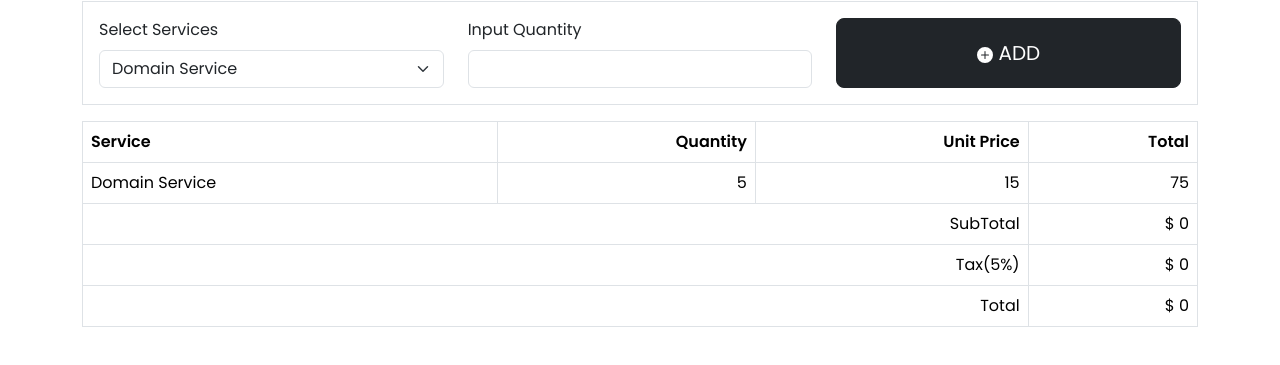
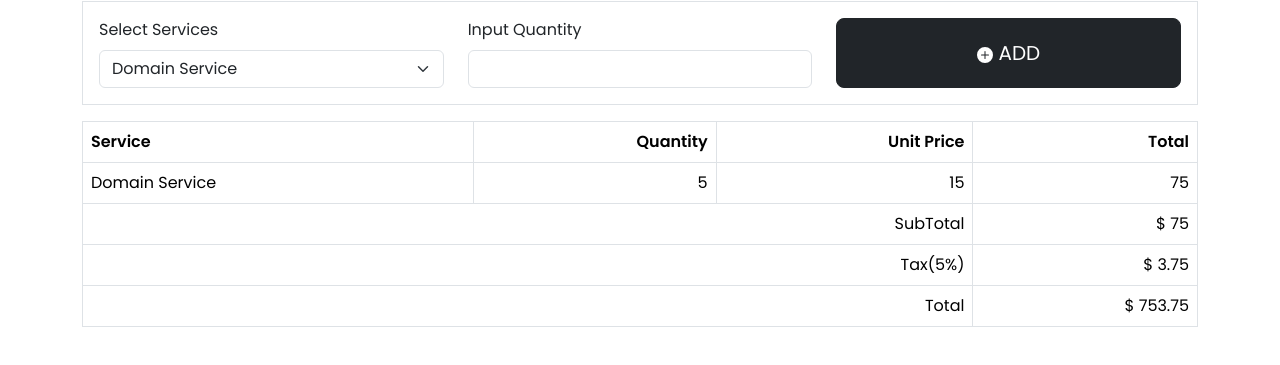
Before and after one commit to TheingiMamoru/Invoice_app, a website: page invoice.html in a window 1280 px wide. Both pictures are taken after typing "5" into the empty fields and a click on the button "ADD". Shown: the part 79-444 px from the top of the page. Drawn offline with nearby package versions, Linux system fonts and the light colour scheme.

Commit message:
calculated total

```diff
--- a/app.js
+++ b/app.js
@@ -29,10 +29,14 @@ const invoiceForm = document.querySelector("#invoiceForm");
 const selectService = document.querySelector("#selectService");
 const quantity = document.querySelector("#quantity");
 const invoiceLists = document.querySelector("#invoiceLists");
+const subTotal = document.querySelector("#subTotal");
+const tax = document.querySelector("#tax");
+const total = document.querySelector("#total");
 
 //function
 const createTr =(service, quantity) => {
     const tr = document.createElement("tr");
+    tr.classList.add("list");
     const total = service.price * quantity;
     tr.innerHTML = `
         <td>${service.title}</td>
@@ -43,18 +47,20 @@ const createTr =(service, quantity) => {
     return tr;
 }
 
-const findTax = (amount, percentage = 5) => {
+const calculatedTax = (amount, percentage = 5) => {
     return amount * (percentage/100);
 
 }
 
 const findTotal = () => {
     const listTotal = document.querySelectorAll(".list-total");
-    let subTotal = [... listTotal].reduce(
+    let subTotalCalculated = [... listTotal].reduce(
         (pv, cv) => pv + parseFloat(cv.innerText),0
         );
-    console.log(subTotal);
-
+    subTotal.innerText = subTotalCalculated;
+    tax.innerText = calculatedTax(subTotalCalculated);
+    total.innerText = subTotal.innerText + tax.innerText ;
+    // console.log(subTotalCalculated);
     }
 
 
--- a/invoice.html
+++ b/invoice.html
@@ -17,12 +17,12 @@
                 <div class="row">
                     <div class="col">
                         <label class="form-label" for="">Select Services</label>
-                        <select class="form-select" name="" id="selectService">
+                        <select class="form-select" name="" id="selectService" required>
                         </select>
                     </div>
                     <div class="col">
                         <label class="form-label" for="">Input Quantity</label>
-                        <input class="form-control" type="number" id="quantity">
+                        <input class="form-control" type="number" id="quantity" required>
                     </div>
                     <div class="col">
                         <button class="btn btn-lg btn-dark w-100 h-100">
@@ -50,15 +50,21 @@
             <tfoot>
                 <tr>
                     <td class="text-end" colspan="3">SubTotal</td>
-                    <td class="text-end">$ <span>0</span></td>
+                    <td class="text-end">
+                        $ <span id="subTotal">0</span>
+                    </td>
                 </tr>
                 <tr>
                     <td class="text-end" colspan="3">Tax(5%)</td>
-                    <td class="text-end">$ <span>0</span></td>
+                    <td class="text-end">
+                        $ <span id="tax">0</span>
+                    </td>
                 </tr>
                 <tr>
                     <td class="text-end" colspan="3">Total</td>
-                    <td class="text-end">$ <span>0</span></td>
+                    <td class="text-end">
+                        $ <span id="total">0</span>
+                    </td>
                 </tr>
             </tfoot>
         </table>
```
